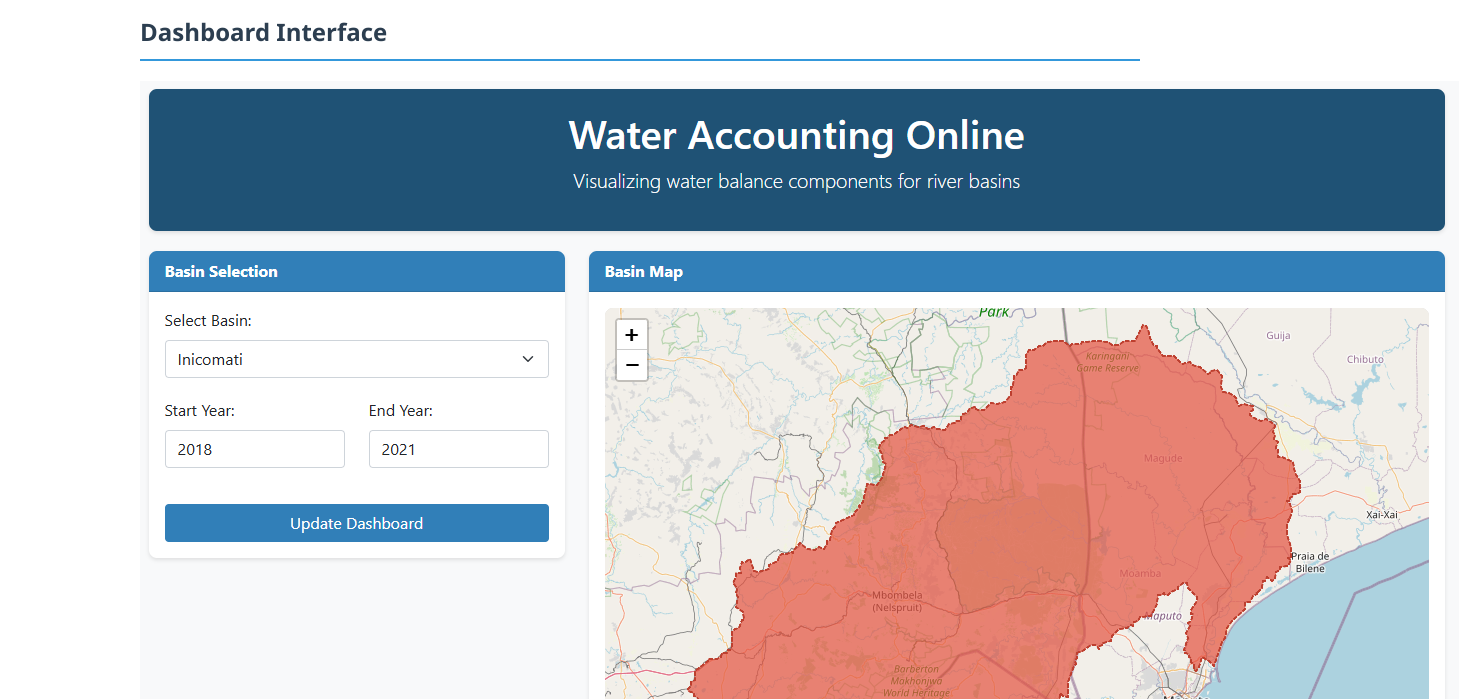
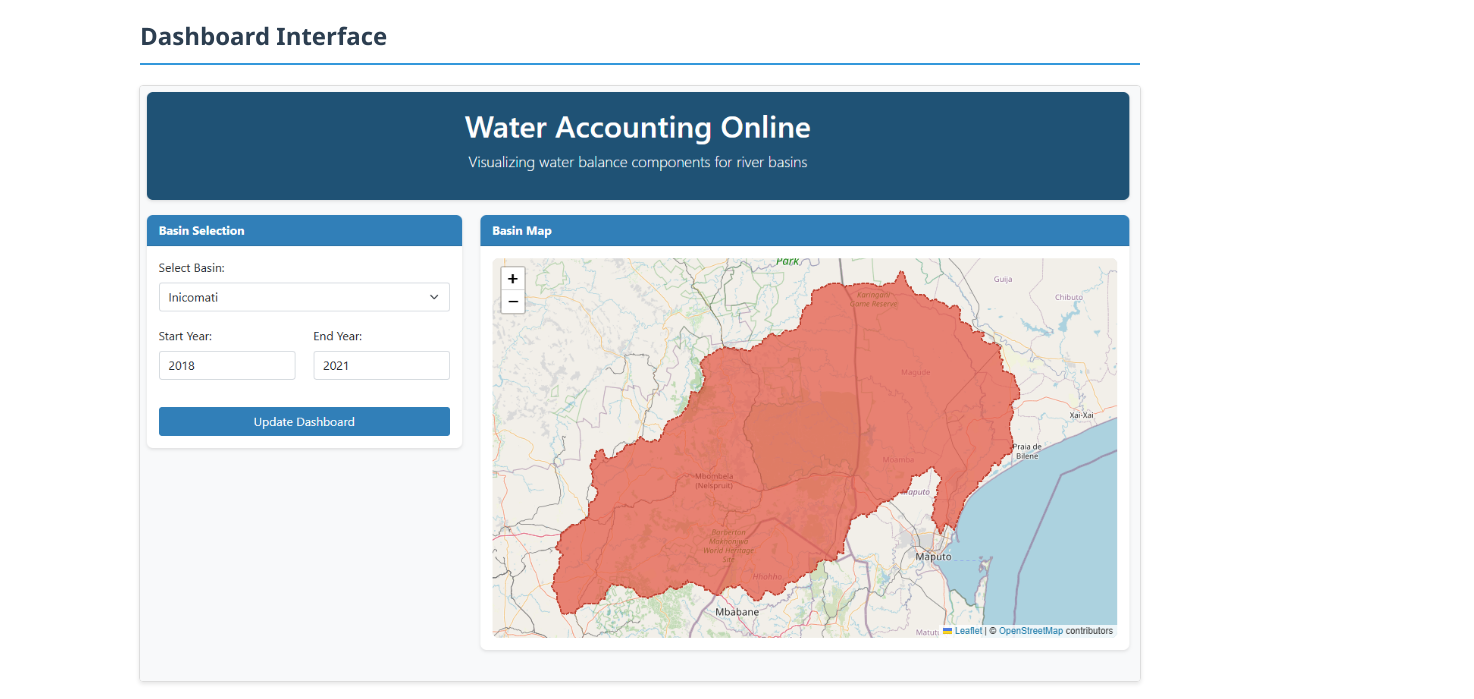
Before and after one commit to Ruka98/Portfolio, a plain HTML site: page projects/Dashboard/index.html in a window 1280 px wide. Shown: the part 1134-1833 px from the top of the page, 1474 px wide, since content can reach past the window. Drawn offline with Linux system fonts and the light colour scheme.

Commit message:
Update index.html

```diff
--- a/projects/Dashboard/index.html
+++ b/projects/Dashboard/index.html
@@ -5,6 +5,30 @@
   <meta name="viewport" content="width=device-width, initial-scale=1.0" />
   <title>Water Accounting Rapid Dashboard</title>
   <link rel="stylesheet" href="../../style.css" />
+  <style>
+    .gallery {
+      display: flex;
+      flex-wrap: wrap;
+      justify-content: center;
+      gap: 20px;
+      margin: 20px 0;
+    }
+    .gallery img {
+      max-width: 100%;
+      height: auto;
+      border: 1px solid #ddd;
+      border-radius: 4px;
+      box-shadow: 0 2px 4px rgba(0,0,0,0.1);
+    }
+    .dashboard-visual {
+      text-align: center;
+      margin: 20px 0;
+    }
+    .dashboard-visual img {
+      max-width: 100%;
+      height: auto;
+    }
+  </style>
 </head>
 <body>
   <header>
```
